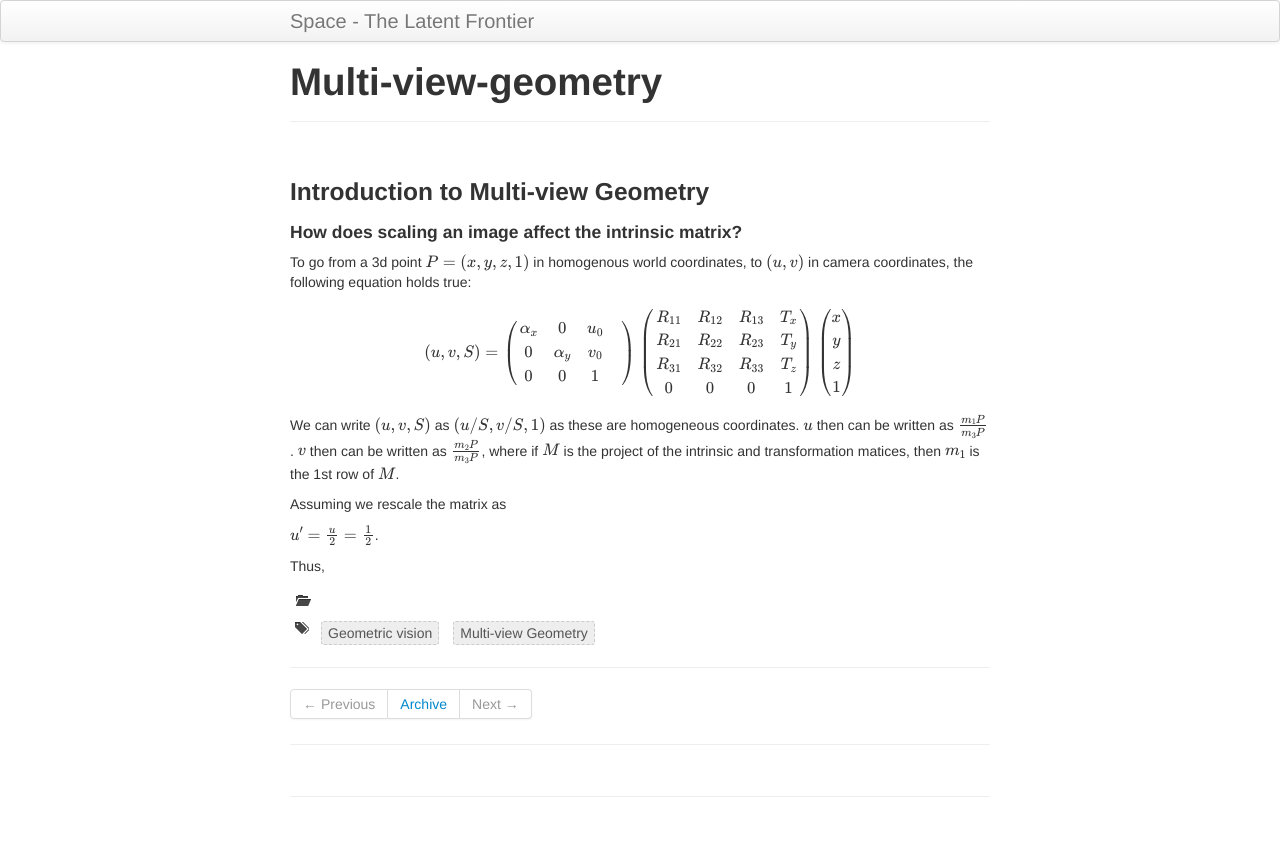
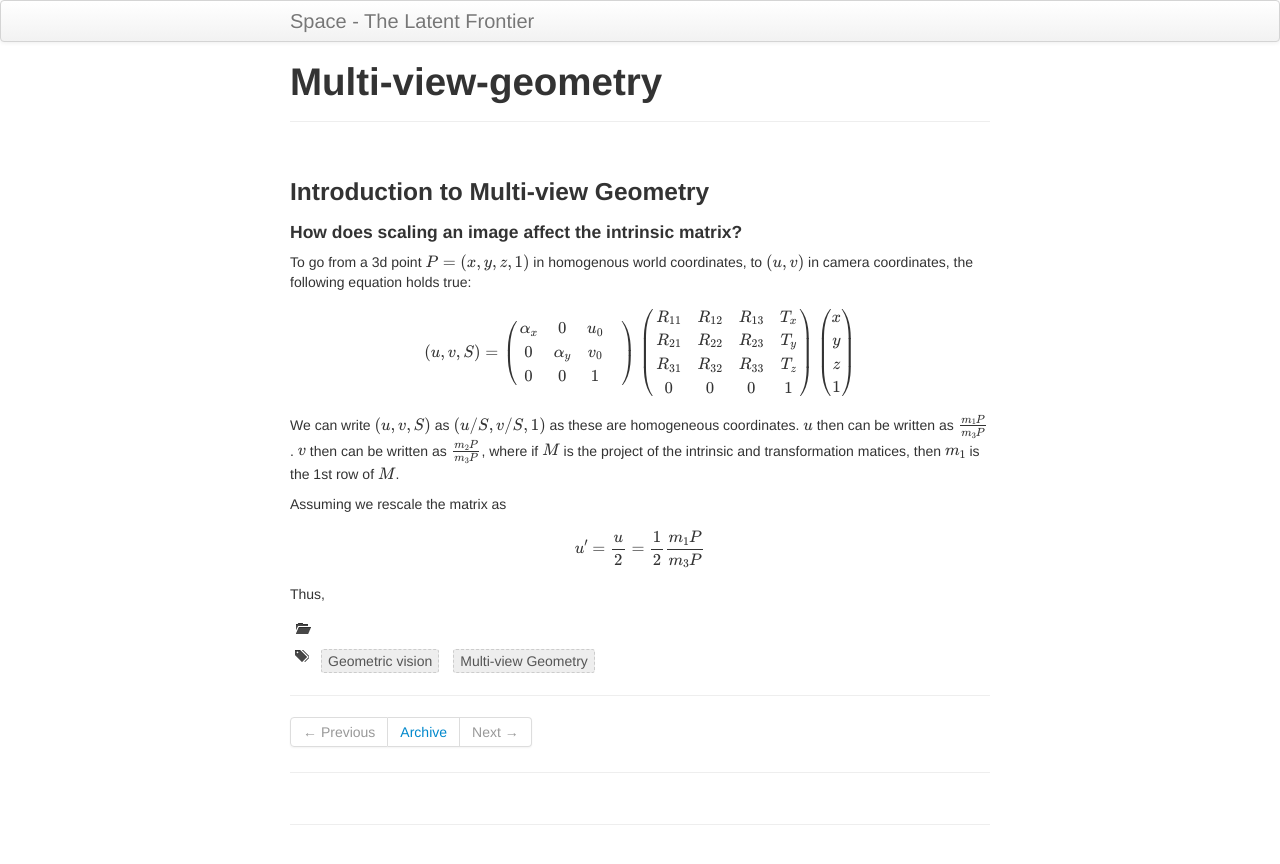
Before and after one commit to skt9/skt9.github.io, a Jekyll site: the page built from pages/multi-view-geometry.md, in a window 1280 px wide. Shown: the top 864 px of the page. Built offline with Jekyll 4.4.1, drawn with Linux system fonts in a browser that asks for light colours; formulas are drawn with MathJax 3.

Commit message:
Update multi-view-geometry.md

```diff
--- a/pages/multi-view-geometry.md
+++ b/pages/multi-view-geometry.md
@@ -34,7 +34,7 @@ We can write $(u,v,S)$ as $(u/S,v/S,1)$ as these are homogeneous coordinates. $u
 Assuming we rescale the matrix as
 
 $$
-u' = \frac{u}{2}= \frac{1}{2}
-$$.
+u' = \frac{u}{2} = \frac{1}{2}\frac{m_1 P}{m_3 P}
+$$
 
 Thus,
```
